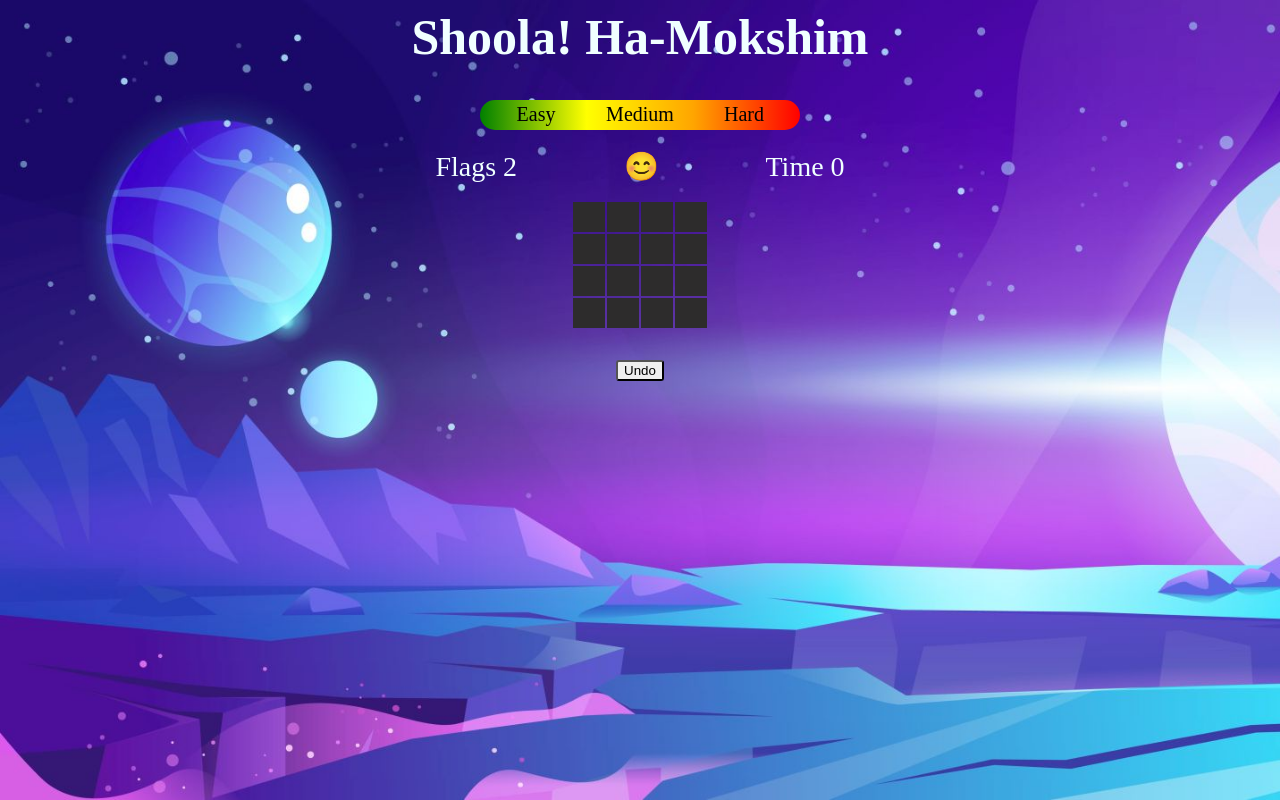
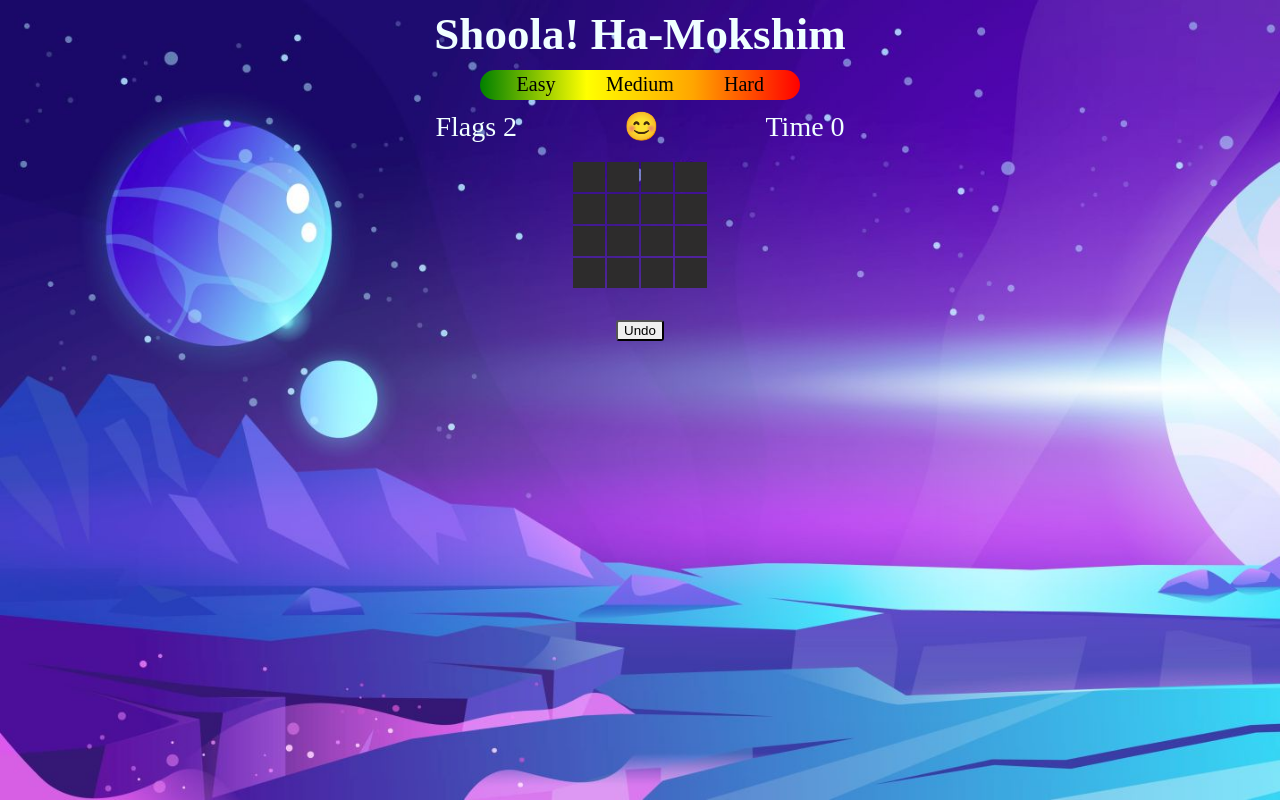
Before and after one commit to Nirosss/MineSweeper, a plain HTML site: page index.html in a window 1280 px wide. Drawn offline with Linux system fonts and the light colour scheme.

Commit message:
fixed styling to fit page

```diff
--- a/css/style.css
+++ b/css/style.css
@@ -7,14 +7,15 @@
 
 h1 {
   color: azure;
-  font-size: 50px;
+  font-size: 45px;
+  margin: 5px;
 }
 .level-buttons {
   width: 320px;
   height: 30px;
   margin: auto;
   margin-top: 10px;
-  margin-bottom: 20px;
+  margin-bottom: 10px;
   border-radius: 20px;
   background-image: linear-gradient(to left, red, orange, yellow, green);
   text-align: center;
@@ -51,7 +52,7 @@ table {
 }
 
 .game-area {
-  margin-top: 50px;
+  margin-top: 40px;
 
   margin: auto;
 }
--- a/js/util.js
+++ b/js/util.js
@@ -37,7 +37,6 @@ function difficultiesSelector(diffI) {
   initGame()
 }
 
-
 function clearGameData() {
   gGame.isOn = false
   gBoard = []
```
